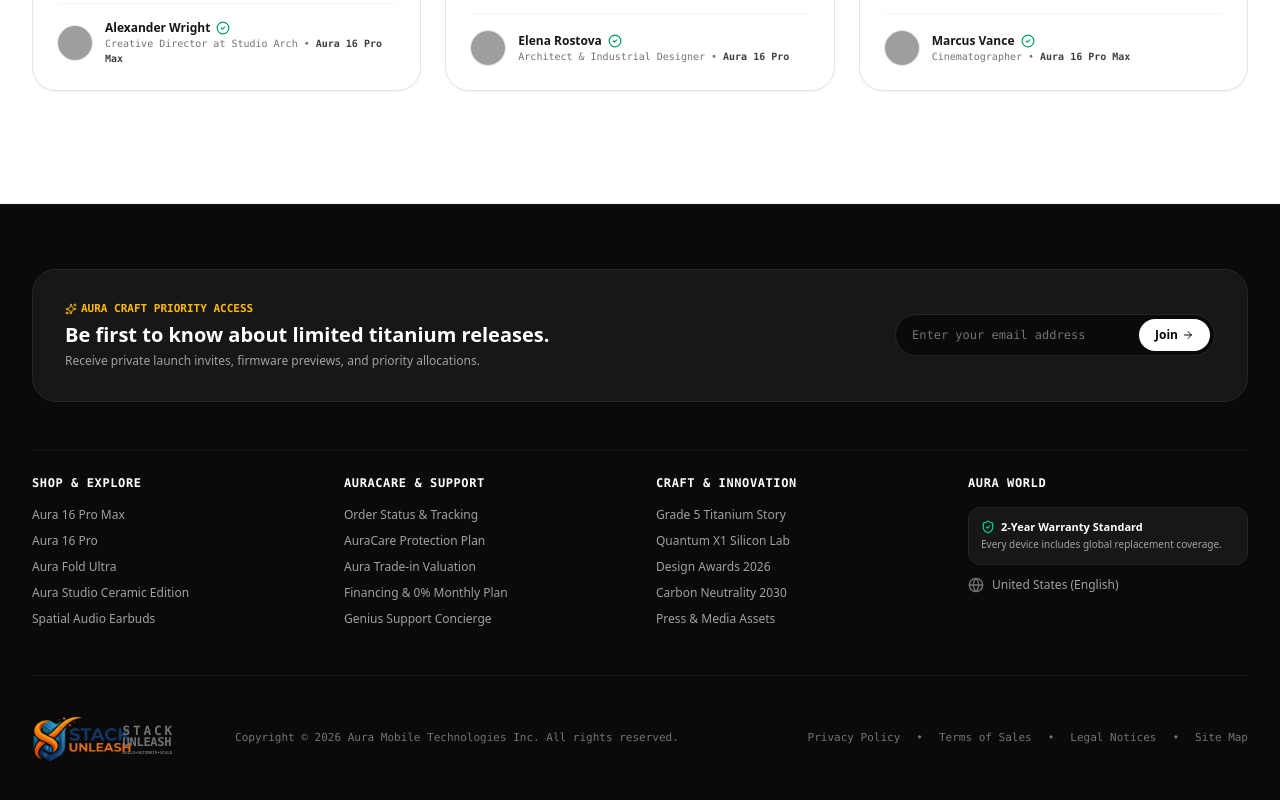
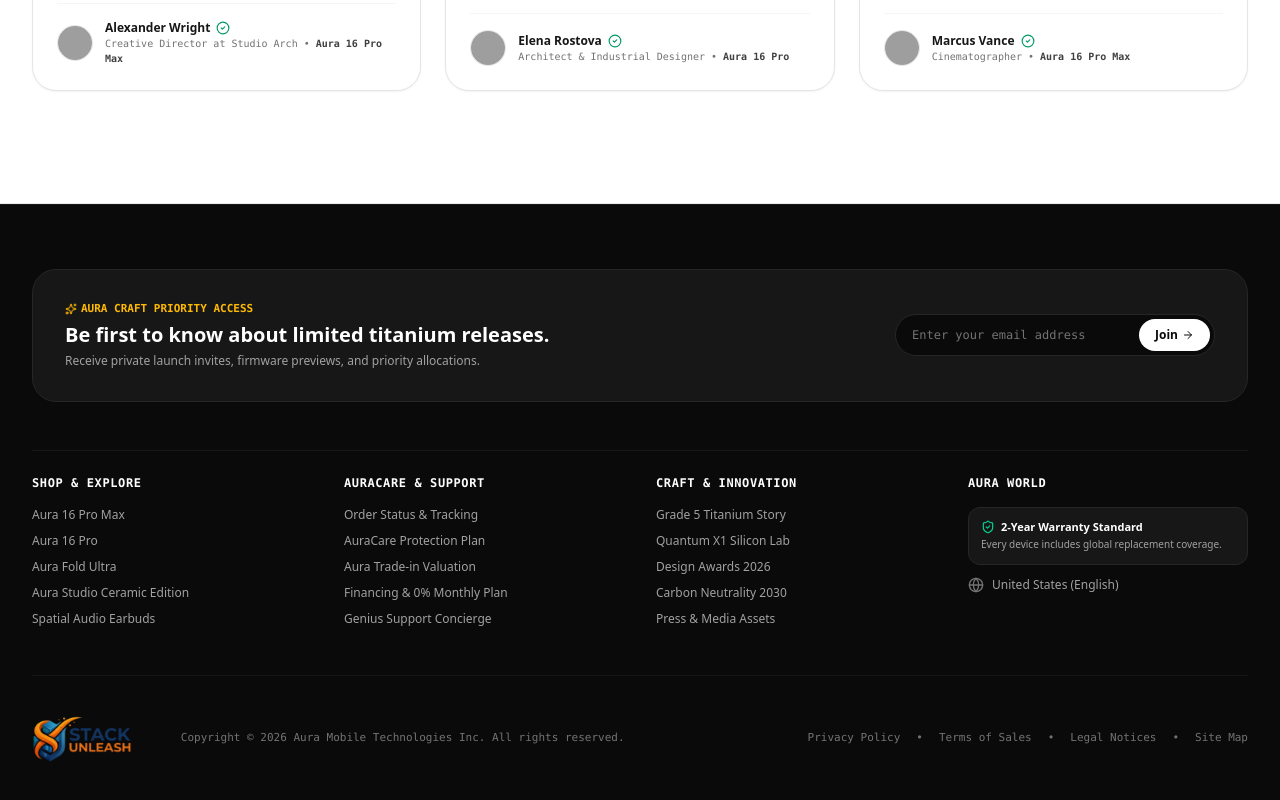
Before and after one commit to Dhaja-W/Aura-Mobile, a React (Vite) app: page / in a window 1280 px wide. Shown: the part 7015-7815 px from the top of the page. Built offline with nearby package versions, Linux system fonts and the light colour scheme; grey boxes are pictures that could not be loaded.

Commit message:
2nd edit to footer logo

```diff
--- a/src/components/Footer.tsx
+++ b/src/components/Footer.tsx
@@ -140,36 +140,10 @@
               href="https://stackunleash.com"
               target="_blank"
               rel="noopener noreferrer"
-              className="flex items-start group scale-75 origin-center md:origin-left hover:opacity-80 transition-opacity"
+              className="flex items-center group scale-75 origin-center md:origin-left hover:opacity-80 transition-opacity"
             >
               <div className="transition-transform duration-300 group-hover:scale-105 flex-shrink-0">
-                <img src="/logo-icon.png" alt="StackUnleash Icon" className="h-[54px] sm:h-[62px] w-auto object-contain" />
-              </div>
-              <div className="flex flex-col items-start pt-[11px] sm:pt-[13px] -ml-2 sm:-ml-3 w-full">
-                <div className="flex flex-col w-full leading-none">
-                  <div
-                    className="w-full flex justify-between text-[15.5px] sm:text-[17px] font-black leading-[0.85] orange-gradient-text"
-                    style={{ fontFamily: "var(--font-heading)" }}
-                  >
-                    <span>S</span><span>T</span><span>A</span><span>C</span><span>K</span>
-                  </div>
-                  <span
-                    className="text-[14.5px] sm:text-[16px] font-black tracking-tight leading-[0.85] gradient-text mt-[1px] block whitespace-nowrap"
-                    style={{ fontFamily: "var(--font-heading)" }}
-                  >
-                    UNLEASH
-                  </span>
-                </div>
-                <div
-                  className="w-full flex justify-between text-[5px] sm:text-[5.5px] font-black uppercase mt-1 shine-text"
-                  style={{ fontFamily: "var(--font-heading)" }}
-                >
-                  <span>BUILD</span>
-                  <span>&bull;</span>
-                  <span>AUTOMATE</span>
-                  <span>&bull;</span>
-                  <span>SCALE</span>
-                </div>
+                <img src="/logo-icon.png" alt="StackUnleash Logo" className="h-[54px] sm:h-[62px] w-auto object-contain" />
               </div>
             </a>
             {/* ---> Logo Eka Iwarai <--- */}
```
